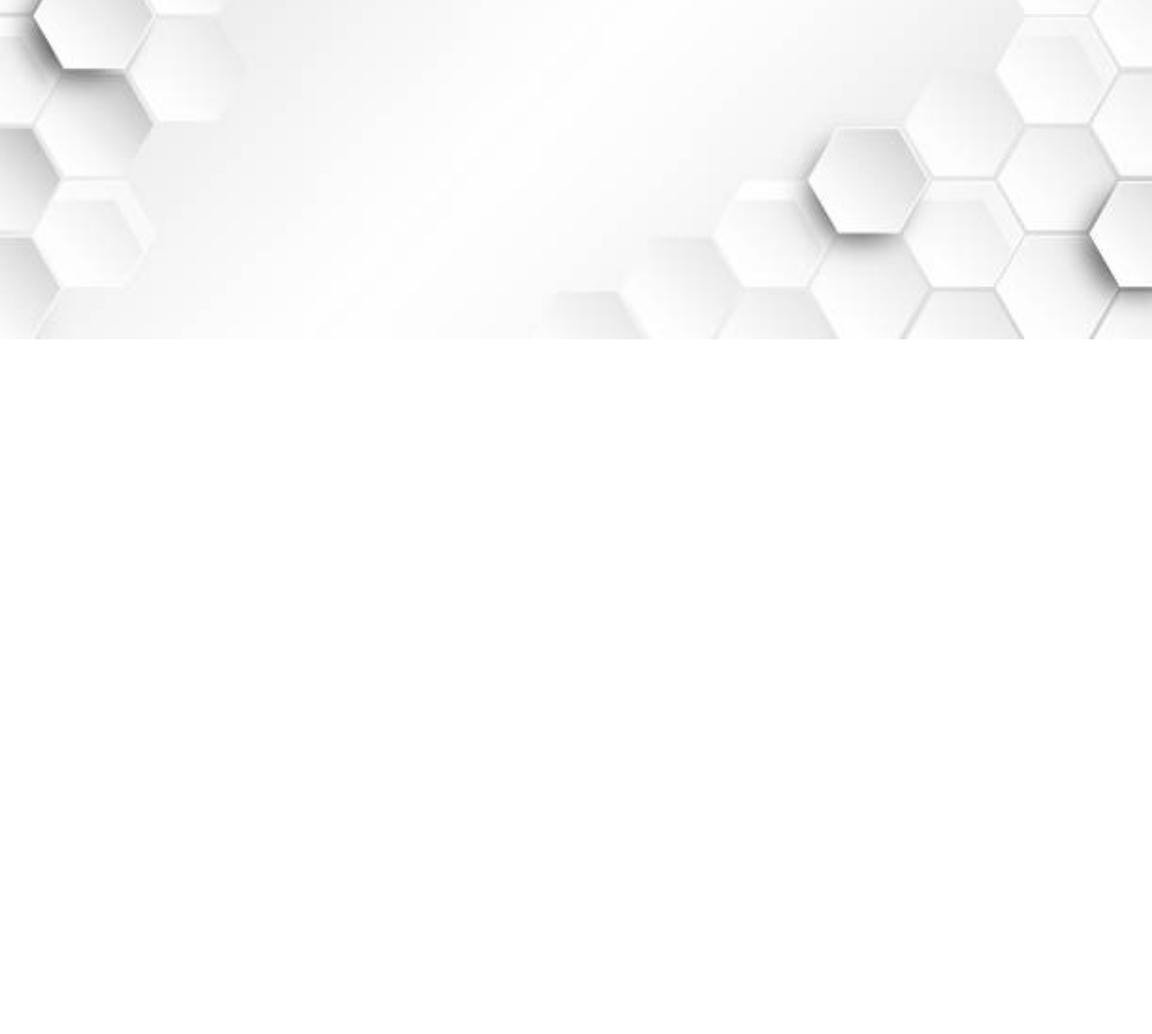
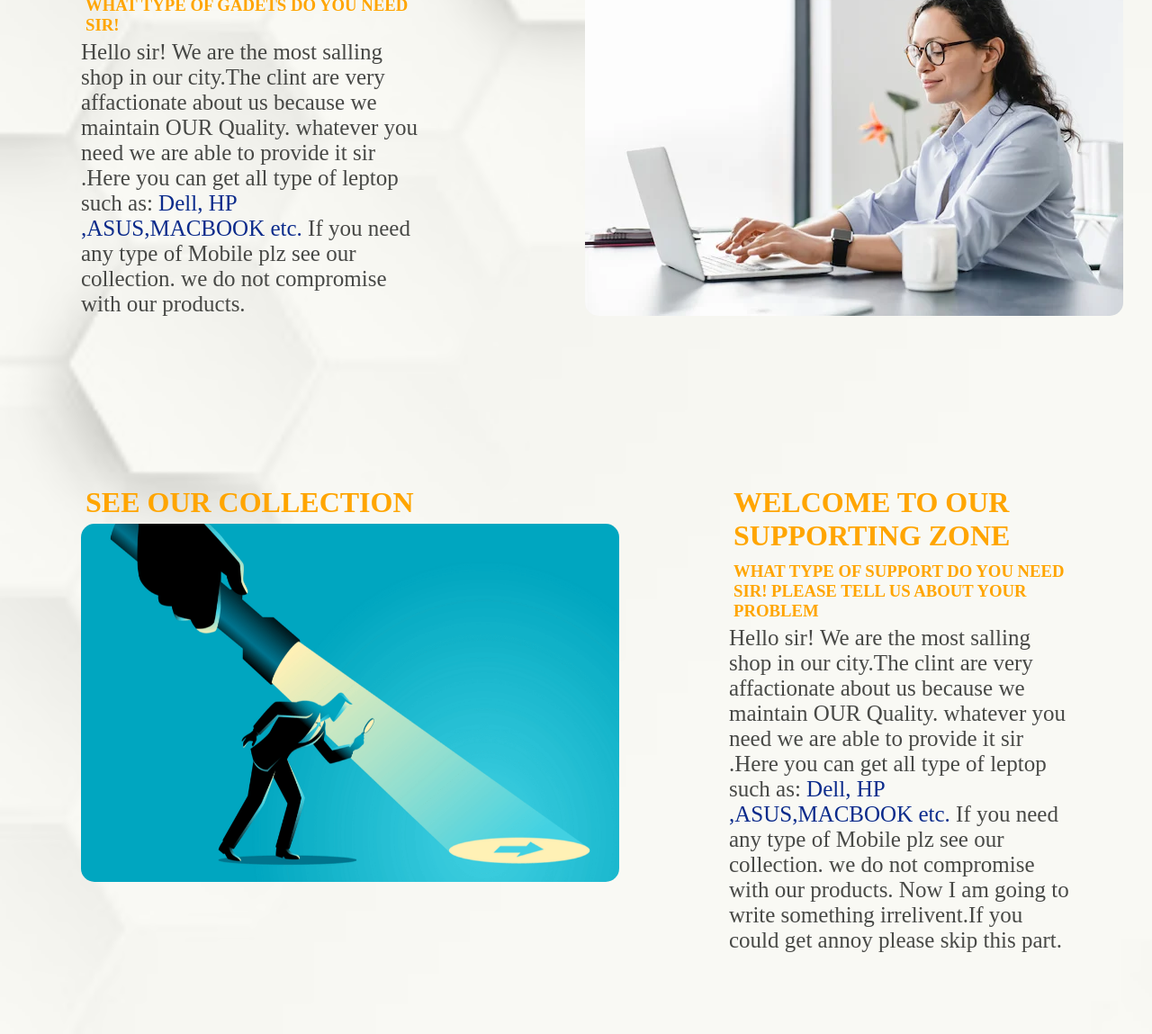
Before and after one commit to Nasim-Reza1/technology, a plain HTML site: page index.html in a window 1280 px wide. Shown: the part 342-1491 px from the top of the page at 90% size. Before the commit the page ends 800 px from the top, so only its background shows below. Drawn offline with Linux system fonts and the light colour scheme.

Commit message:
second part

```diff
--- a/index.html
+++ b/index.html
@@ -17,6 +17,43 @@
     <h1 class="headline"> <a class="edit" href="www.google.com">
             Welcome To Our Technology Site
         </a></h1>
+    <div class="firstmaindiv">
+        <div class="child">
+            <h1 class="collection">Welcome to Our shop</h1>
+            <h3 class="collection">What Type Of Gadets Do you Need SIR!</h3>
+            <p class="description">Hello sir! We are the most salling shop in our city.The clint are very affactionate
+                about us because we
+                maintain OUR Quality.
+                whatever you need we are able to provide it sir .Here you can get all type of leptop such as: <span
+                    class="leptop"> Dell, HP ,ASUS,MACBOOK etc.</span> If you need any type of Mobile plz see our
+                collection. we do not compromise with our products.
+            </p>
+        </div>
+        <div class="child">
+            <h1 class="collection">See OUR Collection</h1>
+            <img src="main1.webp" alt="Leptop">
+        </div>
+    </div>
+    <div class="firstmaindiv">
+        <div class="child">
+            <h1 class="collection">See OUR Collection</h1>
+            <img class="img" src="main2.png" alt="">
+        </div>
+        <div class="child">
+            <h1 class="collection">Welcome to Our Supporting Zone</h1>
+            <h3 class="collection">What Type Of support Do you Need SIR! please tell us about your problem</h3>
+            <p class="description">Hello sir! We are the most salling shop in our city.The clint are very affactionate
+                about us because we
+                maintain OUR Quality.
+                whatever you need we are able to provide it sir .Here you can get all type of leptop such as: <span
+                    class="leptop"> Dell, HP ,ASUS,MACBOOK etc.</span> If you need any type of Mobile plz see our
+                collection. we do not compromise with our products.
+                Now I am going to write something irrelivent.If you could get annoy please skip this part.
+            </p>
+        </div>
+
+
+    </div>
 </body>
 
 </html>
--- a/style.css
+++ b/style.css
@@ -7,11 +7,13 @@ body{
     background-image: url(background.jpg);
     background-repeat: no-repeat;
     background-size: cover;
+
 }
 .headline{
     text-align: center;
     margin: 20px 40px;
     padding: 30px;
+    background-color: rgb(248, 246, 243);
 }
 .edit{
     text-decoration: none;
@@ -20,3 +22,32 @@ body{
     font-weight: 700;
 
 }
+.firstmaindiv{
+    display: flex;
+    background-color: rgba(248, 248, 241, 0.719);
+
+}
+.child{
+    width: 50%;
+    margin: 40px;
+    padding: 50px;
+}
+.collection{
+    color: orange;
+    text-transform: uppercase;
+    padding: 5px;
+}
+.child img{
+    border-radius: 15px;
+}
+.description{
+    font-size: 25px;
+    color: rgba(45, 46, 44, 0.87);
+}
+.leptop{
+ color: rgb(11, 43, 139);
+}
+.img{
+    height: 398px;
+    width: 598px;
+}
```
